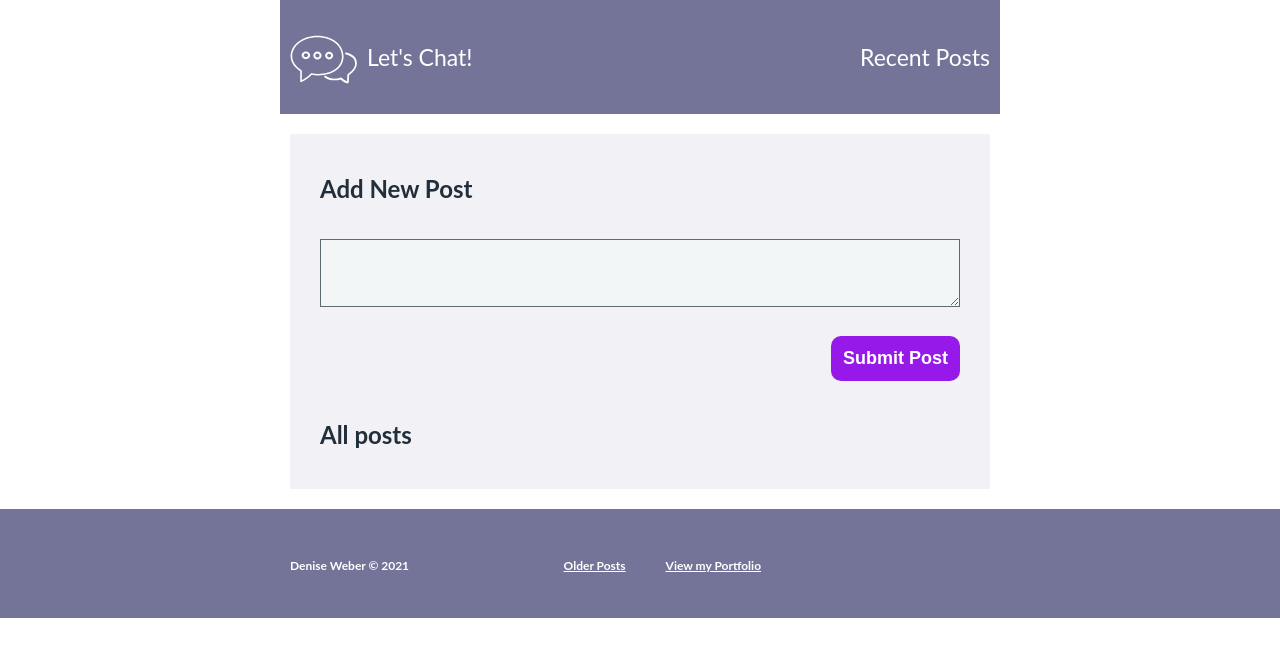
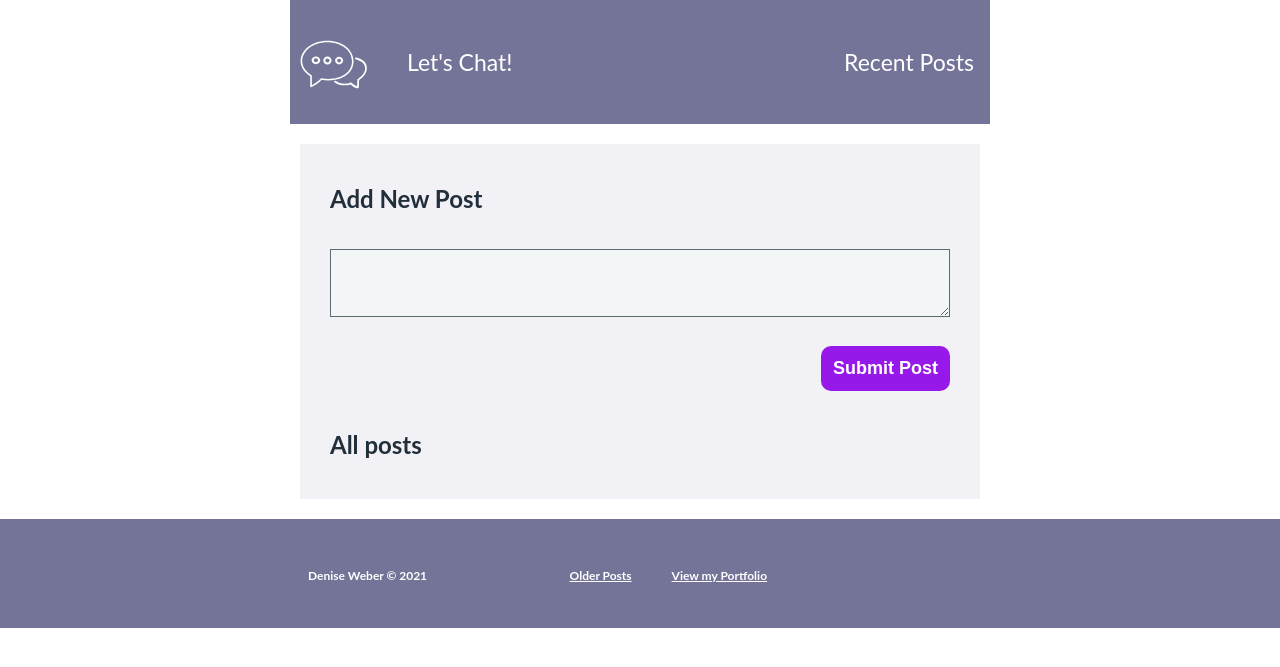
Before and after one commit to dweber0001/python-web-app, a Flask app: page / in a window 1280 px wide. Shown: the top 667 px of the page. Run offline with Flask 2, Linux system fonts and the light colour scheme; data that the repository does not hold is empty.

Commit message:
Update styles.css

```diff
--- a/static/css/styles.css
+++ b/static/css/styles.css
@@ -14,9 +14,9 @@ body {
 }
 
 header{
-    max-width: 720px;
+    max-width: 700px;
     background-color: #747499;
-    padding: 20px 0;
+    padding: 25px 0;
     margin: 0 auto 20px auto;
     display: flex;
     flex-direction: row;
@@ -29,10 +29,10 @@ header .title {
     align-items: center;
     color: white;
     margin-right: auto;
-    text-align: center;
+    text-align: right;
 }
 header img {
-    margin-left: auto;
+    margin-right: 30px;
     text-align: left;
     padding-left: 5px;
 }
@@ -45,14 +45,14 @@ header .menu {
     color: white;
     list-style: none;
     margin-left: auto;
-    padding-right: 5px;
+    padding-right: 8px;
 
 }
 header .menu .menu-item {
     margin-left: auto;
     text-decoration: none;
     text-align: right;
-    padding-right: 5px;
+    padding-right: 8px;
 }
 
 li {
@@ -64,7 +64,7 @@ a {
 }
 
 .main {
-    max-width: 700px;
+    max-width: 680px;
     margin: 0 auto;
     padding: 20px 30px 20px 30px;
     color: #222f3b;
@@ -140,9 +140,9 @@ a {
 }
 
 .footer__content {
-    max-width: 720px;   /* size of browser */
+    max-width: 680px;   /* size of browser */
     margin: 0 auto;
-    padding: 0 10px;
+    padding: 0 8px;
     display: flex;
     flex-direction: row;
 }
@@ -158,14 +158,14 @@ a {
     flex-grow: 2;
     display: flex;
     flex-direction: row;
-     margin-bottom: 5px;
-     margin-right: auto;
+    margin-bottom: 5px;
+    margin-left: auto;
 }
 
 .footer__column {
     display: flex;
     flex-direction: column;
-    margin-left: 40px;
+    padding-left: 40px;
   }
 
 .footer__item {
```
